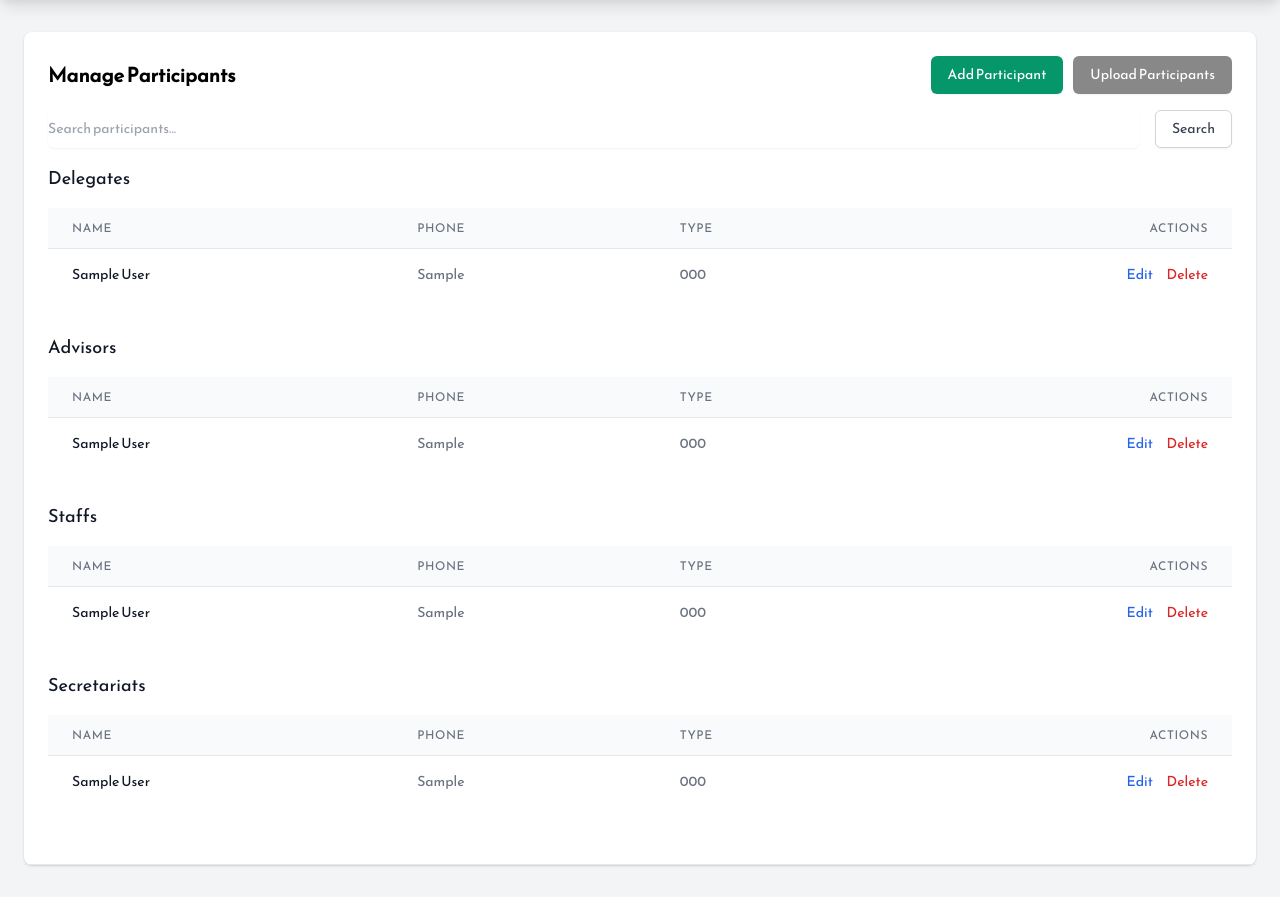
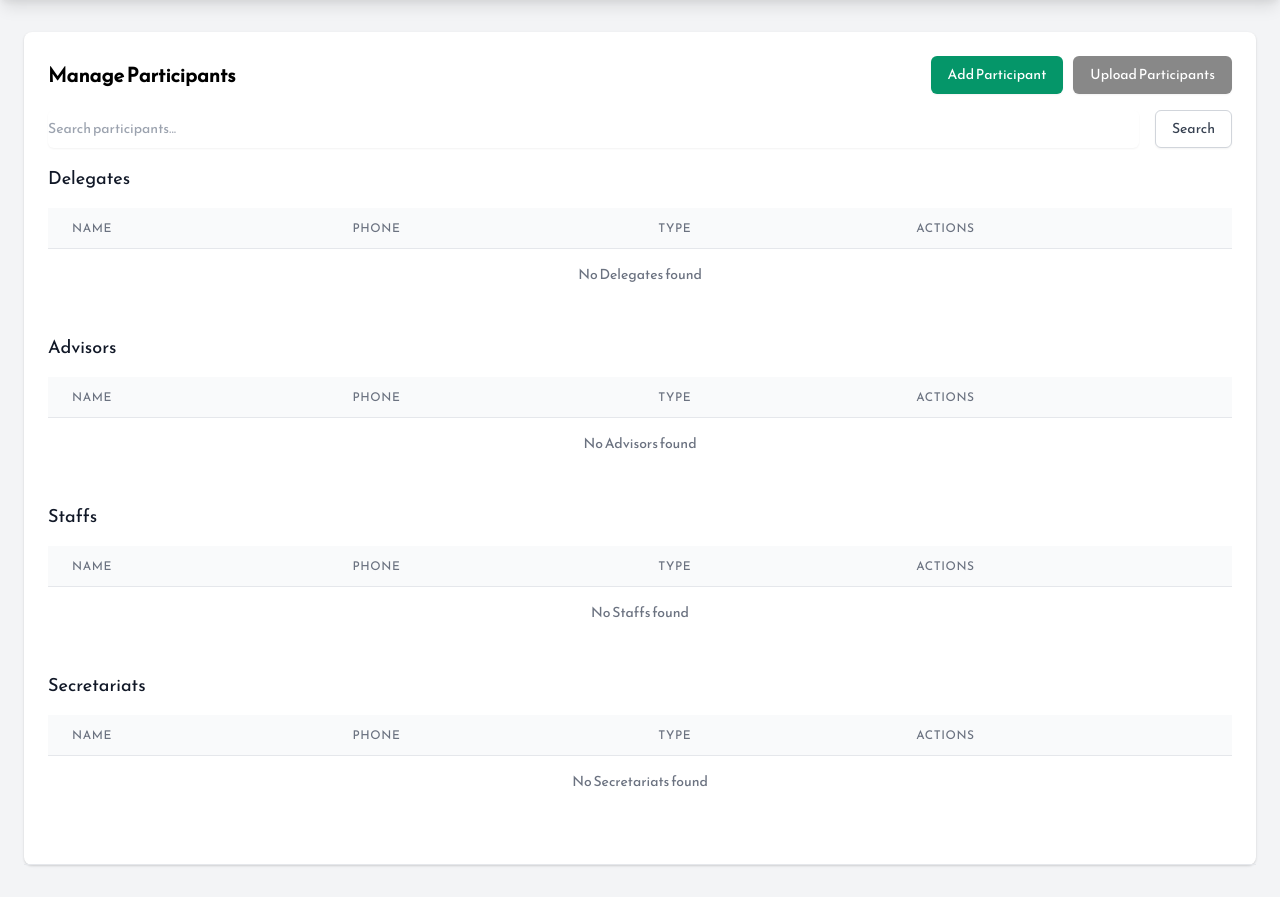
Before and after one commit to parthkotwal/munnorthwest_sms, a Flask app: page /manage_participants in a window 1280 px wide. Shown: the part 56-953 px from the top of the page. Run offline with Flask 3, Linux system fonts and the light colour scheme; a user stored in the database is signed in; tables that the repository leaves empty hold one stand-in row (values such as "Sample post"); grey boxes marked "Sample" are stand-in pictures.

Commit message:
removed repeat of names in each participant table

```diff
--- a/templates/login.html
+++ b/templates/login.html
@@ -27,7 +27,7 @@
 <div class="flex min-h-[80vh] items-center justify-center">
     <div class="w-full max-w-md">
         <form method="POST" class="bg-white shadow-md rounded px-8 pt-6 pb-8 mb-4">
-            <h2 class="text-2xl font-bold mb-6 text-center text-gray-800">Admin Login</h2>
+            <h2 class="text-2xl font-bold mb-6 text-center text-gray-800">MUN Northwest Messaging Login</h2>
             <div class="mb-4">
                 <label class="block text-gray-700 text-sm font-bold mb-2" for="username">
                     Username
--- a/templates/manage_participants.html
+++ b/templates/manage_participants.html
@@ -30,7 +30,6 @@
                     </button>
                 </form>
             </div>
-
             {% for type in participant_types %}
     <div class="mb-8">
         <h3 class="text-lg font-medium text-gray-900 mb-4">{{ type }}s</h3>
@@ -41,40 +40,38 @@
                         <th class="px-6 py-3 text-left text-xs font-medium text-gray-500 uppercase tracking-wider">Name</th>
                         <th class="px-6 py-3 text-left text-xs font-medium text-gray-500 uppercase tracking-wider">Phone</th>
                         <th class="px-6 py-3 text-left text-xs font-medium text-gray-500 uppercase tracking-wider">Type</th>
-                                <th class="px-6 py-3 text-right text-xs font-medium text-gray-500 uppercase tracking-wider">Actions</th>
+                        <th class="px-6 py-3 text-left text-xs font-medium text-gray-500 uppercase tracking-wider">Actions</th>
                     </tr>
                 </thead>
                 <tbody class="bg-white divide-y divide-gray-200">
-                            {% for participant in participants %}
+                    {% set type_participants = participants | selectattr('participant_type', 'equalto', type) | list %}
+
+                    {% if type_participants %}
+                        {% for participant in type_participants %}
                         <tr>
+                            <td class="px-6 py-4 whitespace-nowrap text-sm font-medium text-gray-900">{{ participant.first_name }} {{ participant.last_name }}</td>
+                            <td class="px-6 py-4 whitespace-nowrap text-sm font-medium text-gray-900">{{ participant.phone }}</td>
+                            <td class="px-6 py-4 whitespace-nowrap text-sm font-medium text-gray-900">{{ participant.participant_type }}</td>
                             <td class="px-6 py-4 whitespace-nowrap text-sm font-medium text-gray-900">
-                                    {{ participant.first_name }} {{ participant.last_name }}
-                                </td>
-                                <td class="px-6 py-4 whitespace-nowrap text-sm text-gray-500">
-                                    {{ participant.participant_type }}
-                                </td>
-                                <td class="px-6 py-4 whitespace-nowrap text-sm text-gray-500">
-                                    {{ participant.phone }}
-                                </td>
-                                <td class="px-6 py-4 whitespace-nowrap text-right text-sm font-medium">
-                                    <button onclick="editParticipant({{ participant.id }})"
-                                            class="text-blue-600 hover:text-blue-900 mr-3">Edit</button>
-                                    <button onclick="deleteParticipant({{ participant.id }})"
-                                            class="text-red-600 hover:text-red-900">Delete</button>
+                                <button onclick="editParticipant({{ participant.id }})" class="text-blue-600 hover:text-blue-900 mr-3">Edit</button>
+                                <button onclick="deleteParticipant({{ participant.id }})" class="text-red-600 hover:text-red-900">Delete</button>
                             </td>
                         </tr>
+                        {% endfor %}
                     {% else %}
                         <tr>
                             <td colspan="4" class="px-6 py-4 whitespace-nowrap text-sm text-gray-500 text-center">
-                                    No participants found
+                                No {{ type }}s found
                             </td>
                         </tr>
-                            {% endfor %}
+                    {% endif %}
                 </tbody>
             </table>
         </div>
     </div>
 {% endfor %}
+
+
         </div>
     </div>
 </div>
```
Lines whose indentation alone changed are shown as unchanged.
